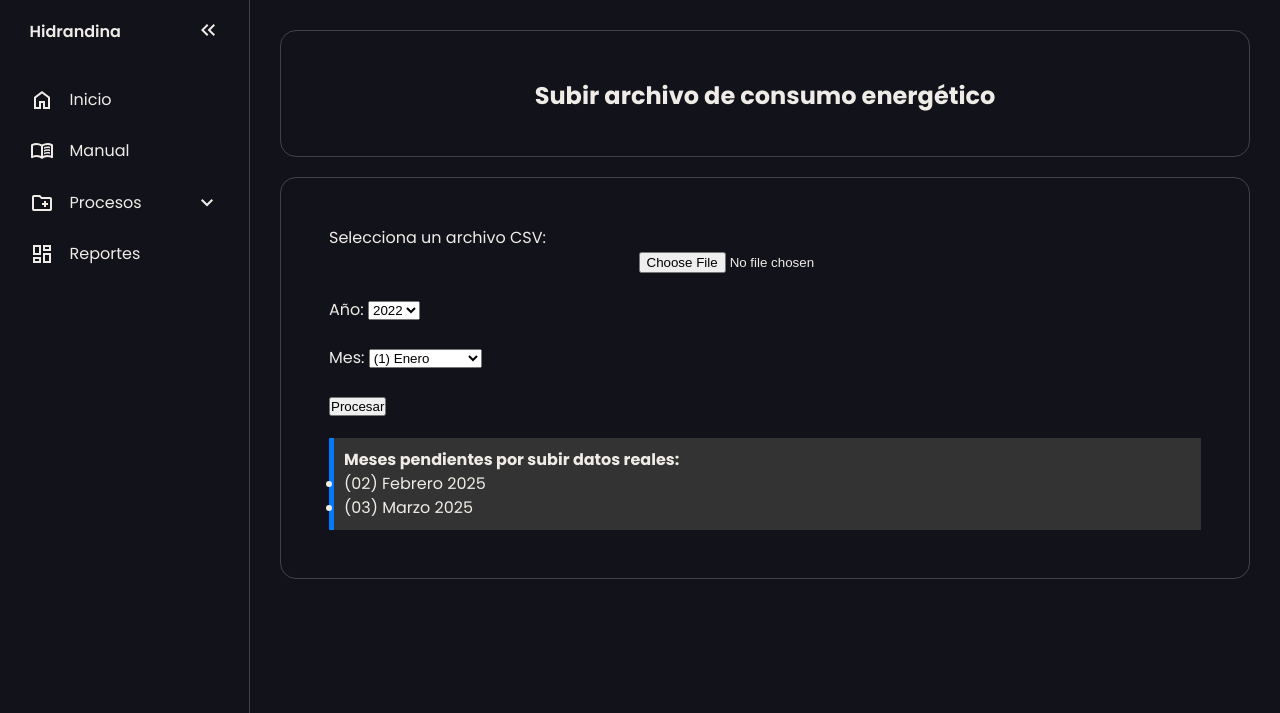
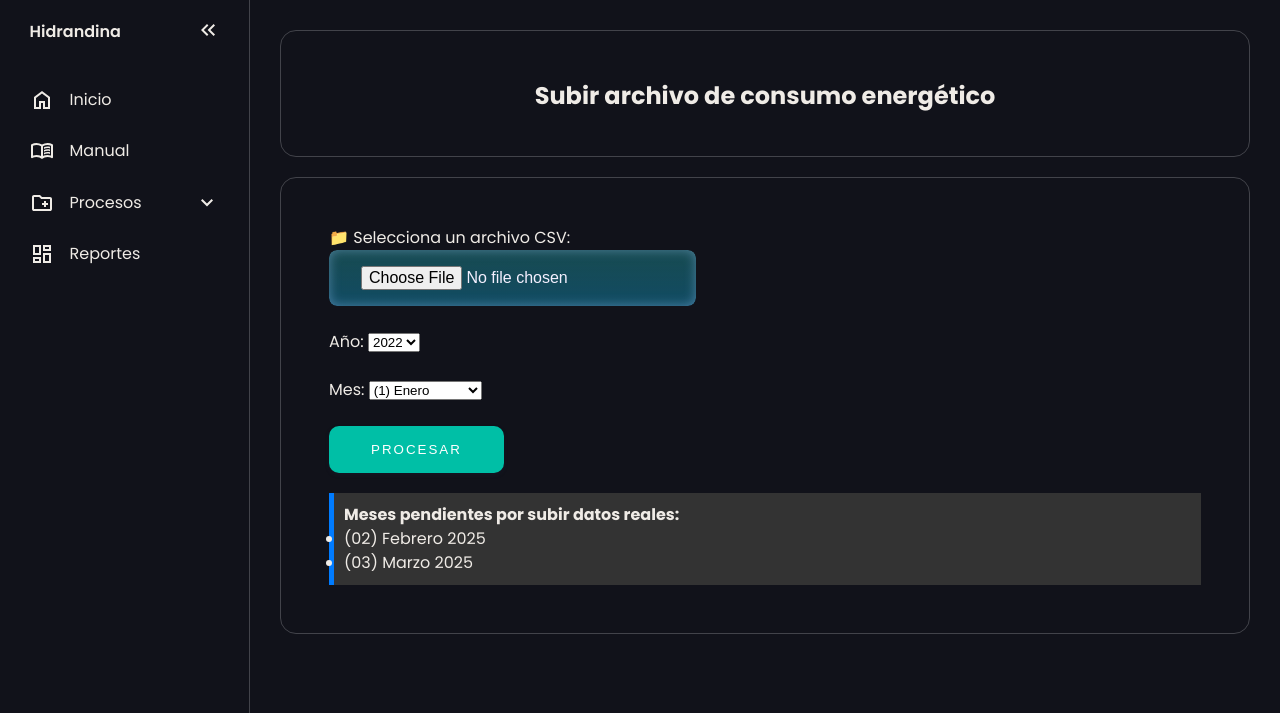
Before and after one commit to JuanChuTri123/PROYECTO_FINAL2, a Flask app: page /subir-archivo in a window 1280 px wide. Shown: the top 713 px of the page. Run offline with Flask 3, Linux system fonts and the light colour scheme.

Commit message:
cambios botones

```diff
--- a/static/css/estilos_subir.css
+++ b/static/css/estilos_subir.css
@@ -18,3 +18,117 @@ text-align: center;
 .sele_input{
     text-align: center;
 }
+.btnselec{
+    text-align: center;
+}
+
+.button {
+  padding: 1rem 2rem;
+  border-radius: 0.5rem;
+  border: none;
+  font-size: 1rem;
+  font-weight: 400;
+  color: #f4f0ff;
+  text-align: center;
+  position: relative;
+  cursor: pointer;
+}
+
+.button::before {
+  content: "";
+  display: block;
+  position: absolute;
+  left: 0;
+  top: 0;
+  height: 100%;
+  width: 100%;
+  border-radius: 0.5rem;
+  background: linear-gradient(
+      180deg,
+      rgba(8, 77, 126, 0) 0%,
+      rgba(8, 77, 126, 0.42) 100%
+    ),
+    rgba(47, 255, 255, 0.24);
+  box-shadow: inset 0 0 12px rgba(151, 200, 255, 0.44);
+  z-index: -1;
+}
+
+.button::after {
+  content: "";
+  display: block;
+  position: absolute;
+  top: 0;
+  left: 0;
+  width: 100%;
+  height: 100%;
+  background: linear-gradient(
+      180deg,
+      rgba(8, 77, 126, 0) 0%,
+      rgba(8, 77, 126, 0.42) 100%
+    ),
+    rgba(47, 255, 255, 0.24);
+  box-shadow: inset 0 0 12px rgba(151, 200, 255, 0.44);
+  border-radius: 0.5rem;
+  opacity: 0;
+  z-index: -1;
+  transition: all 0.3s ease-in;
+}
+
+.button:hover::after {
+  opacity: 1;
+}
+
+.button-border {
+  position: absolute;
+  top: 0;
+  left: 0;
+  height: 100%;
+  width: 100%;
+  border-radius: 0.5rem;
+  z-index: -1;
+}
+
+.button-border::before {
+  content: "";
+  position: absolute;
+  border-radius: 0.5rem;
+  padding: 1px;
+  inset: 0;
+  background: linear-gradient(
+      180deg,
+      rgba(184, 238, 255, 0.24) 0%,
+      rgba(184, 238, 255, 0) 100%
+    ),
+    linear-gradient(0deg, rgba(184, 238, 255, 0.32), rgba(184, 238, 255, 0.32));
+  -webkit-mask: linear-gradient(#fff 0 0) content-box, linear-gradient(#fff 0 0);
+  -webkit-mask-composite: xor;
+  pointer-events: none;
+}
+
+.btn {
+ background-color: #00BFA6;
+ padding: 14px 40px;
+ color: #fff;
+ text-transform: uppercase;
+ letter-spacing: 2px;
+ cursor: pointer;
+ border-radius: 10px;
+ border: 2px dashed #00BFA6;
+ box-shadow: rgba(50, 50, 93, 0.25) 0px 2px 5px -1px, rgba(0, 0, 0, 0.3) 0px 1px 3px -1px;
+ transition: .4s;
+}
+
+.btn span:last-child {
+ display: none;
+}
+
+.btn:hover {
+ transition: .4s;
+ border: 2px dashed #00BFA6;
+ background-color: #fff;
+ color: #00BFA6;
+}
+
+.btn:active {
+ background-color: #87dbd0;
+}
--- a/templates/subir-archivo.html
+++ b/templates/subir-archivo.html
@@ -25,12 +25,9 @@ Subir archivo
     <form action="/upload" method="post" enctype="multipart/form-data">
 
         <!-- Zona de subida de archivo -->
-        <label>Selecciona un archivo CSV:</label><br>
-<div class="sele_input">
-        <input class="btnsubir" type="file"  name="archivo_csv" id="archivo_csv" accept=".csv, .xlsx" required><br><br>
+        <label> 📁 Selecciona un archivo CSV:</label><br>
+        <input class="button" type="file"  name="archivo_csv" id="archivo_csv" accept=".csv, .xlsx" required><br><br>
 
-
-</div>
 
 
 
@@ -64,7 +61,7 @@ Subir archivo
         </select><br><br>
 
         <!-- Botón para enviar -->
-        <button type="submit">Procesar</button>
+        <button class="btn" type="submit">Procesar</button>
     </form>
 
     {% set mensajes = get_flashed_messages() %}
```
